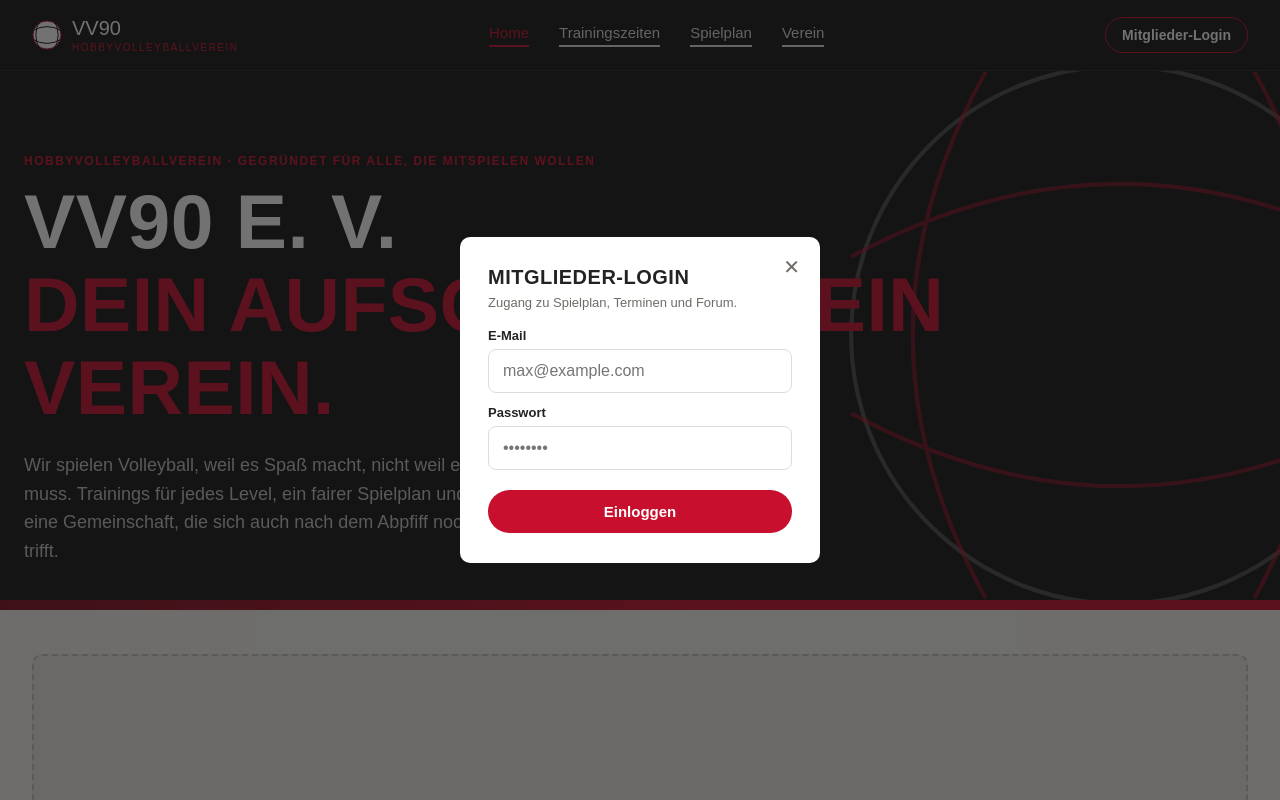
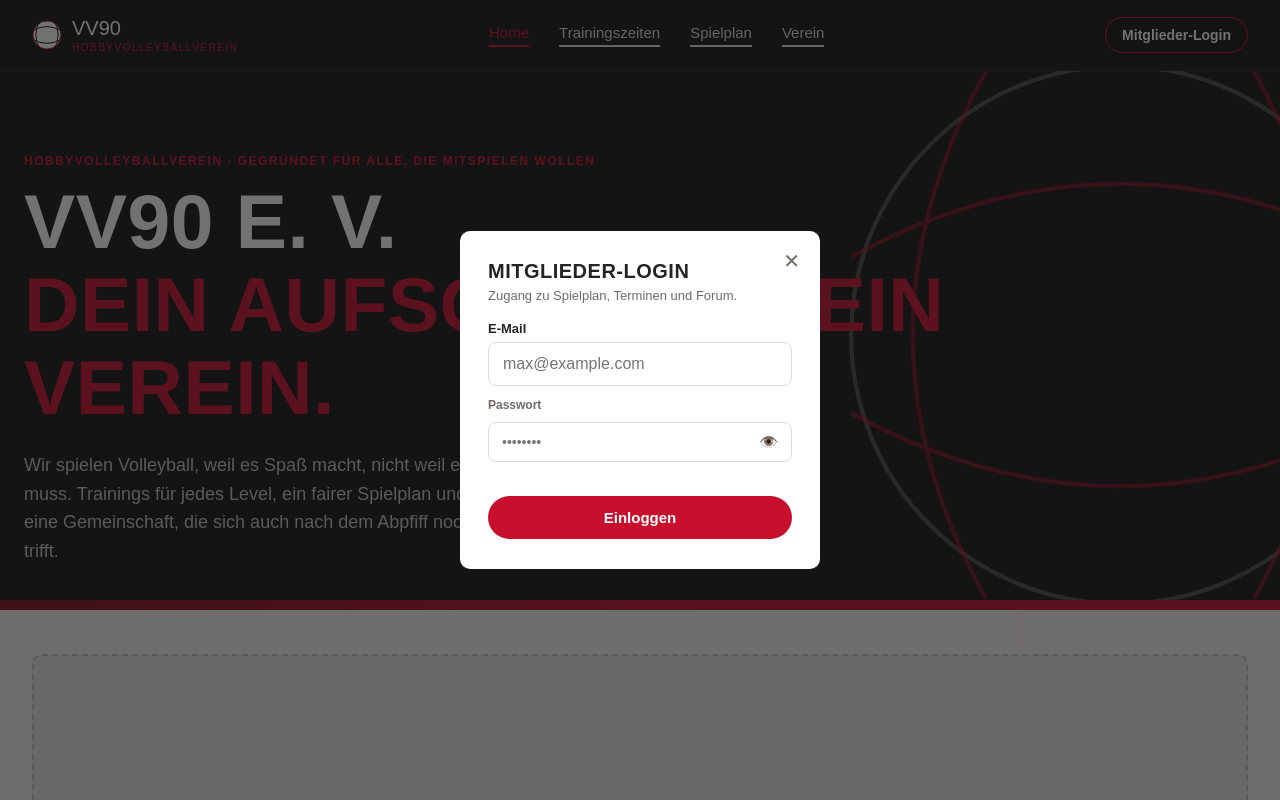
Before and after one commit to hcplayer1988/vv90-frontend, a React (Vite) app: page / in a window 1280 px wide. Both pictures are taken after a click on the button "Mitglieder-Login". Shown: the top 800 px of the page. Built offline with nearby package versions, Linux system fonts and the light colour scheme; no server answers.

Commit message:
Add password visibility toggle and email-change confirmation page

```diff
--- a/src/App.tsx
+++ b/src/App.tsx
@@ -9,6 +9,7 @@ import Home from './pages/home'
 import Trainingszeiten from './pages/trainingszeiten'
 import Spielplan from './pages/spielplan'
 import Verein from './pages/verein'
+import EmailBestaetigen from './pages/emailBestaetigen'
 import Dashboard from './pages/app/dashboard'
 import Termine from './pages/app/termine'
 import Forum from './pages/app/forum'
@@ -135,6 +136,22 @@ function App() {
             </>
           }
         />
+        <Route
+          path="/email-bestaetigen"
+          element={
+            <>
+              <Navbar
+                currentUser={currentUser}
+                onLoginClick={() => setIsLoginOpen(true)}
+                onLogoutClick={handleLogout}
+              />
+              <main className="page-main">
+                <EmailBestaetigen />
+              </main>
+              <Footer />
+            </>
+          }
+        />
 
         {/* ===== Member area ===== */}
         <Route
--- a/src/api/auth.ts
+++ b/src/api/auth.ts
@@ -114,3 +114,11 @@ export async function changeCredentials(
   const response = await api.post<ChangeCredentialsResponse>('/accounts/change-credentials/', payload)
   return response.data
 }
+
+/** Calls GET /api/accounts/email_change_confirm/<token>/ - the endpoint
+ *  the confirmation link in the email points to. This is the only place
+ *  where a pending email change actually becomes real. */
+export async function confirmEmailChange(token: string): Promise<{ detail: string }> {
+  const response = await api.get<{ detail: string }>(`/accounts/email_change_confirm/${token}/`)
+  return response.data
+}
--- a/src/components/loginOverlay.tsx
+++ b/src/components/loginOverlay.tsx
@@ -1,6 +1,7 @@
 import { useState } from 'react'
 import { AxiosError } from 'axios'
 import { login, type LoggedInUser } from '../api/auth'
+import PasswordInput from './passwordInput'
 
 interface LoginOverlayProps {
   isOpen: boolean
@@ -9,10 +10,10 @@ interface LoginOverlayProps {
 }
 
 /**
- * LoginOverlay: modal for the member login form, now wired up against
- * POST /api/accounts/login/. Open/closed state still lives in App.tsx
- * (shared with Navbar's login button); only the form's own input/error/
- * loading state lives here, since nothing outside this component needs it.
+ * LoginOverlay: modal for the member login form, wired up against
+ * POST /api/accounts/login/. Open/closed state lives in App.tsx (shared
+ * with Navbar's login button); only the form's own input/error/loading
+ * state lives here, since nothing outside this component needs it.
  */
 function LoginOverlay({ isOpen, onClose, onLoginSuccess }: LoginOverlayProps) {
   const [email, setEmail] = useState('')
@@ -65,13 +66,12 @@ function LoginOverlay({ isOpen, onClose, onLoginSuccess }: LoginOverlayProps) {
             required
           />
 
-          <label htmlFor="password">Passwort</label>
-          <input
-            type="password"
+          <PasswordInput
             id="password"
+            label="Passwort"
+            value={password}
+            onChange={setPassword}
             placeholder="••••••••"
-            value={password}
-            onChange={(e) => setPassword(e.target.value)}
             required
           />
 
--- /dev/null
+++ b/src/components/passwordInput.tsx
@@ -0,0 +1,65 @@
+import { useState } from "react";
+
+interface PasswordInputProps {
+  id?: string;
+  label: string;
+  value: string;
+  onChange: (value: string) => void;
+  required?: boolean;
+  placeholder?: string;
+}
+
+/**
+ * PasswordInput: a password field with a show/hide toggle (eye icon), so
+ * users can double-check what they typed instead of having to trust a row
+ * of dots. Reused everywhere a password is entered (login, profile) so the
+ * toggle behavior only needs to be built once.
+ */
+function PasswordInput({
+  id,
+  label,
+  value,
+  onChange,
+  required,
+  placeholder,
+}: PasswordInputProps) {
+  const [isVisible, setIsVisible] = useState(false);
+
+  return (
+    <div className="field-row">
+      <label htmlFor={id}>{label}</label>
+      <div style={{ position: "relative" }}>
+        <input
+          id={id}
+          type={isVisible ? "text" : "password"}
+          value={value}
+          required={required}
+          placeholder={placeholder}
+          onChange={(e) => onChange(e.target.value)}
+          style={{ width: "100%", paddingRight: "40px" }}
+        />
+        <button
+          type="button"
+          onClick={() => setIsVisible((prev) => !prev)}
+          aria-label={isVisible ? "Passwort verbergen" : "Passwort anzeigen"}
+          style={{
+            position: "absolute",
+            right: "10px",
+            top: "50%",
+            transform: "translateY(-50%)",
+            background: "none",
+            border: "none",
+            cursor: "pointer",
+            fontSize: "15px",
+            color: "var(--muted)",
+            padding: "4px",
+          }}
+        >
+          {isVisible ? "🙈" : "👁️"}
+        </button>
+      </div>
+    </div>
+  );
+}
+
+export default PasswordInput;
--- a/src/pages/app/profil.tsx
+++ b/src/pages/app/profil.tsx
@@ -7,6 +7,7 @@ import {
   type FullProfil,
   type ProfilPayload,
 } from '../../api/auth'
+import PasswordInput from '../../components/passwordInput'
 
 const EMPTY_FORM = {
   first_name: '',
@@ -261,33 +262,22 @@ function Profil() {
                   onChange={(e) => setCredentialsForm({ ...credentialsForm, new_email: e.target.value })}
                 />
               </div>
-              <div className="field-row">
-                <label>Neues Passwort (optional)</label>
-                <input
-                  type="password"
+              <PasswordInput
+                label="Neues Passwort (optional)"
                 value={credentialsForm.new_password}
-                  onChange={(e) => setCredentialsForm({ ...credentialsForm, new_password: e.target.value })}
+                onChange={(value) => setCredentialsForm({ ...credentialsForm, new_password: value })}
               />
-              </div>
-              <div className="field-row">
-                <label>Neues Passwort bestätigen</label>
-                <input
-                  type="password"
+              <PasswordInput
+                label="Neues Passwort bestätigen"
                 value={credentialsForm.confirm_new_password}
-                  onChange={(e) =>
-                    setCredentialsForm({ ...credentialsForm, confirm_new_password: e.target.value })
-                  }
+                onChange={(value) => setCredentialsForm({ ...credentialsForm, confirm_new_password: value })}
               />
-              </div>
-              <div className="field-row">
-                <label>Aktuelles Passwort (zur Bestätigung erforderlich)</label>
-                <input
-                  type="password"
+              <PasswordInput
+                label="Aktuelles Passwort (zur Bestätigung erforderlich)"
+                value={credentialsForm.current_password}
+                onChange={(value) => setCredentialsForm({ ...credentialsForm, current_password: value })}
                 required
-                  value={credentialsForm.current_password}
-                  onChange={(e) => setCredentialsForm({ ...credentialsForm, current_password: e.target.value })}
               />
-              </div>
 
               {credentialsError && (
                 <p style={{ fontSize: '13px', color: '#c8102e' }}>{credentialsError}</p>
--- /dev/null
+++ b/src/pages/emailBestaetigen.tsx
@@ -0,0 +1,77 @@
+import { useEffect, useState } from 'react'
+import { Link, useSearchParams } from 'react-router-dom'
+import { AxiosError } from 'axios'
+import { confirmEmailChange } from '../api/auth'
+
+/**
+ * EmailBestaetigen: public page the confirmation link in the email-change
+ * mail points to. Reads the token from the URL, calls the backend once on
+ * mount, and shows the result - this is the page that actually makes a
+ * pending email change real (see EmailChangeConfirmView on the backend).
+ * Public route: no login required, since the token alone identifies the
+ * request, matching how password-reset confirmation works too.
+ */
+function EmailBestaetigen() {
+  const [searchParams] = useSearchParams()
+  const token = searchParams.get('token')
+
+  const [status, setStatus] = useState<'loading' | 'success' | 'error'>('loading')
+  const [message, setMessage] = useState('')
+
+  async function confirm(currentToken: string) {
+    try {
+      const result = await confirmEmailChange(currentToken)
+      setMessage(result.detail)
+      setStatus('success')
+    } catch (err) {
+      const text =
+        err instanceof AxiosError && err.response?.data?.detail
+          ? String(err.response.data.detail)
+          : 'Der Bestätigungslink ist ungültig oder abgelaufen.'
+      setMessage(text)
+      setStatus('error')
+    }
+  }
+
+  useEffect(() => {
+    if (!token) {
+      // eslint-disable-next-line react-hooks/set-state-in-effect
+      setStatus('error')
+      setMessage('Kein Bestätigungstoken in diesem Link gefunden.')
+      return
+    }
+    // eslint-disable-next-line react-hooks/set-state-in-effect
+    confirm(token)
+    // eslint-disable-next-line react-hooks/exhaustive-deps
+  }, [token])
+
+  return (
+    <section style={{ padding: '80px 24px', textAlign: 'center' }}>
+      <div style={{ maxWidth: '420px', margin: '0 auto' }}>
+        <h1 style={{ fontSize: '24px', marginBottom: '16px' }}>E-Mail-Adresse bestätigen</h1>
+
+        {status === 'loading' && <p>Wird geprüft …</p>}
+
+        {status === 'success' && (
+          <>
+            <p style={{ color: '#1f7d38', marginBottom: '20px' }}>{message}</p>
+            <Link to="/" className="btn-primary" style={{ display: 'inline-flex' }}>
+              Zur Startseite
+            </Link>
+          </>
+        )}
+
+        {status === 'error' && (
+          <>
+            <p style={{ color: '#c8102e', marginBottom: '20px' }}>{message}</p>
+            <Link to="/" className="btn-outline" style={{ display: 'inline-flex' }}>
+              Zur Startseite
+            </Link>
+          </>
+        )}
+      </div>
+    </section>
+  )
+}
+
+export default EmailBestaetigen
```
Lines whose indentation alone changed are shown as unchanged.
